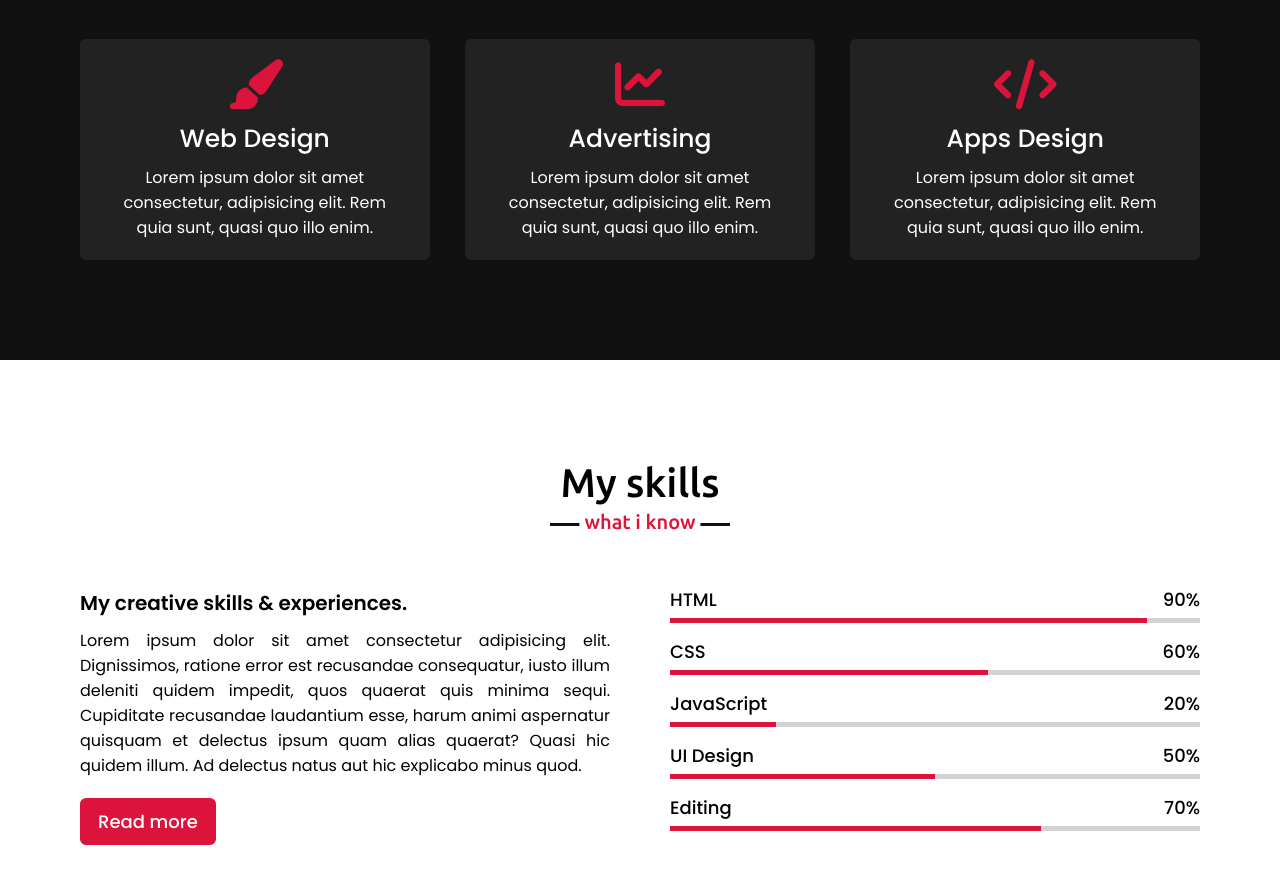
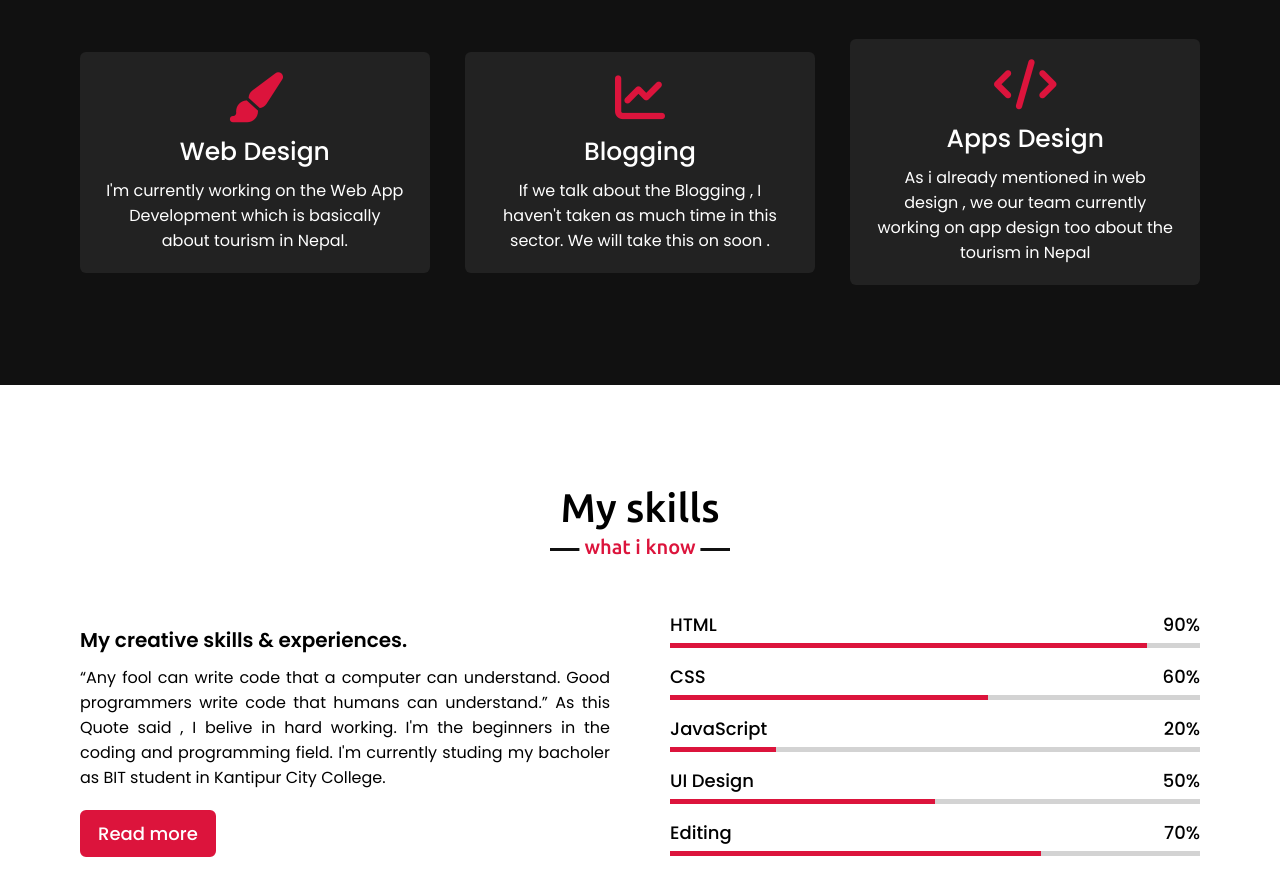
Before and after one commit to SauravPaudel/Sauravpaudel, a plain HTML site: page index.html in a window 1280 px wide. Shown: the part 1720-2594 px from the top of the page. Drawn offline with nearby package versions, Linux system fonts and the light colour scheme.

Commit message:
Lot of changes

```diff
--- a/index.html
+++ b/index.html
@@ -57,7 +57,7 @@
                 </div>
                 <div class="column right">
                     <div class="text">I'm Saurav and I'm a <span class="typing-2"></span></div>
-                    <p>Lorem ipsum dolor sit amet consectetur adipisicing elit. Quasi ut voluptatum eveniet doloremque autem excepturi eaque, sit laboriosam voluptatem nisi delectus. Facere explicabo hic minus accusamus alias fuga nihil dolorum quae. Explicabo illo unde, odio consequatur ipsam possimus veritatis, placeat, ab molestiae velit inventore exercitationem consequuntur blanditiis omnis beatae. Dolor iste excepturi ratione soluta quas culpa voluptatum repudiandae harum non.</p>
+                    <p>I love to call myself as a learner or beginner in a web developing sector or in a programming sector. As beign an IT student everyone's dream is to be a great full-stack developer. Before joining my bachlores i have a dream to develop a app/website related to an tourism of Nepal that grenally shows every beautiful places of Nepal and help to Promote our local tourism.  </p>
                     <a href="#">Download CV</a>
                 </div>
             </div>
@@ -73,21 +73,21 @@
                     <div class="box">
                         <i class="fas fa-paint-brush"></i>
                         <div class="text">Web Design</div>
-                        <p>Lorem ipsum dolor sit amet consectetur, adipisicing elit. Rem quia sunt, quasi quo illo enim.</p>
+                        <p>I'm currently working on the Web App Development which is basically about tourism in Nepal. </p>
                     </div>
                 </div>
                 <div class="card">
                     <div class="box">
                         <i class="fas fa-chart-line"></i>
-                        <div class="text">Advertising</div>
-                        <p>Lorem ipsum dolor sit amet consectetur, adipisicing elit. Rem quia sunt, quasi quo illo enim.</p>
+                        <div class="text">Blogging</div>
+                        <p>If we talk about the Blogging , I haven't taken as much time in this sector. We will take this on soon .</p>
                     </div>
                 </div>
                 <div class="card">
                     <div class="box">
                         <i class="fas fa-code"></i>
                         <div class="text">Apps Design</div>
-                        <p>Lorem ipsum dolor sit amet consectetur, adipisicing elit. Rem quia sunt, quasi quo illo enim.</p>
+                        <p>As i already mentioned in web design , we our team currently working on app design too about the tourism in Nepal</p>
                     </div>
                 </div>
                </div>
@@ -102,7 +102,7 @@
             <div class="skills-content">
                 <div class="column left">
                     <div class="text">My creative skills & experiences.</div>
-                    <p>Lorem ipsum dolor sit amet consectetur adipisicing elit. Dignissimos, ratione error est recusandae consequatur, iusto illum deleniti quidem impedit, quos quaerat quis minima sequi. Cupiditate recusandae laudantium esse, harum animi aspernatur quisquam et delectus ipsum quam alias quaerat? Quasi hic quidem illum. Ad delectus natus aut hic explicabo minus quod.</p>
+                    <p>“Any fool can write code that a computer can understand. Good programmers write code that humans can understand.” As this Quote said , I belive in hard working. I'm the beginners in the coding and programming field. I'm currently studing my bacholer as BIT student in Kantipur City College. </p>
                     <a href="#">Read more</a>
                 </div>
                 <div class="column right">
@@ -188,7 +188,7 @@
                 </div> -->
             </div>
         </div>
-    </section>
+     </section>
 
     <!-- contact section start -->
     <section class="contact" id="contact">
@@ -197,7 +197,10 @@
             <div class="contact-content">
                 <div class="column left">
                     <div class="text">Get in Touch</div>
-                    <p>Lorem, ipsum dolor sit amet consectetur adipisicing elit. Dignissimos harum corporis fuga corrupti. Doloribus quis soluta nesciunt veritatis vitae nobis?</p>
+                    <p>If you love my work, which i have shown in this website and will show in my upcoming projects.
+                        You can give me a feedback and kindly suggest my mistake too.
+                        Thank You !
+                    </p>
                     <div class="icons">
                         <div class="row">
                             <i class="fas fa-user"></i>
```
